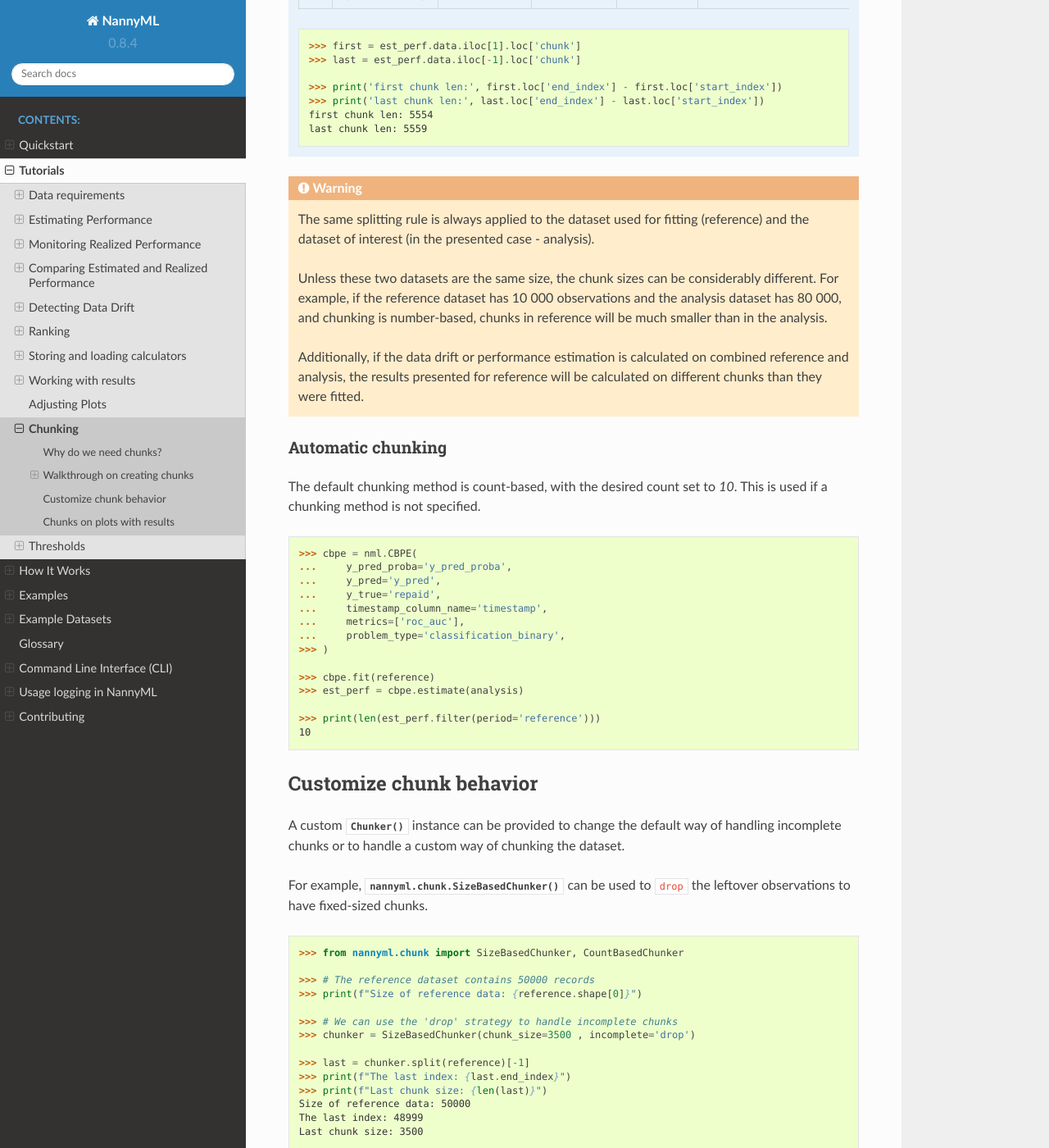
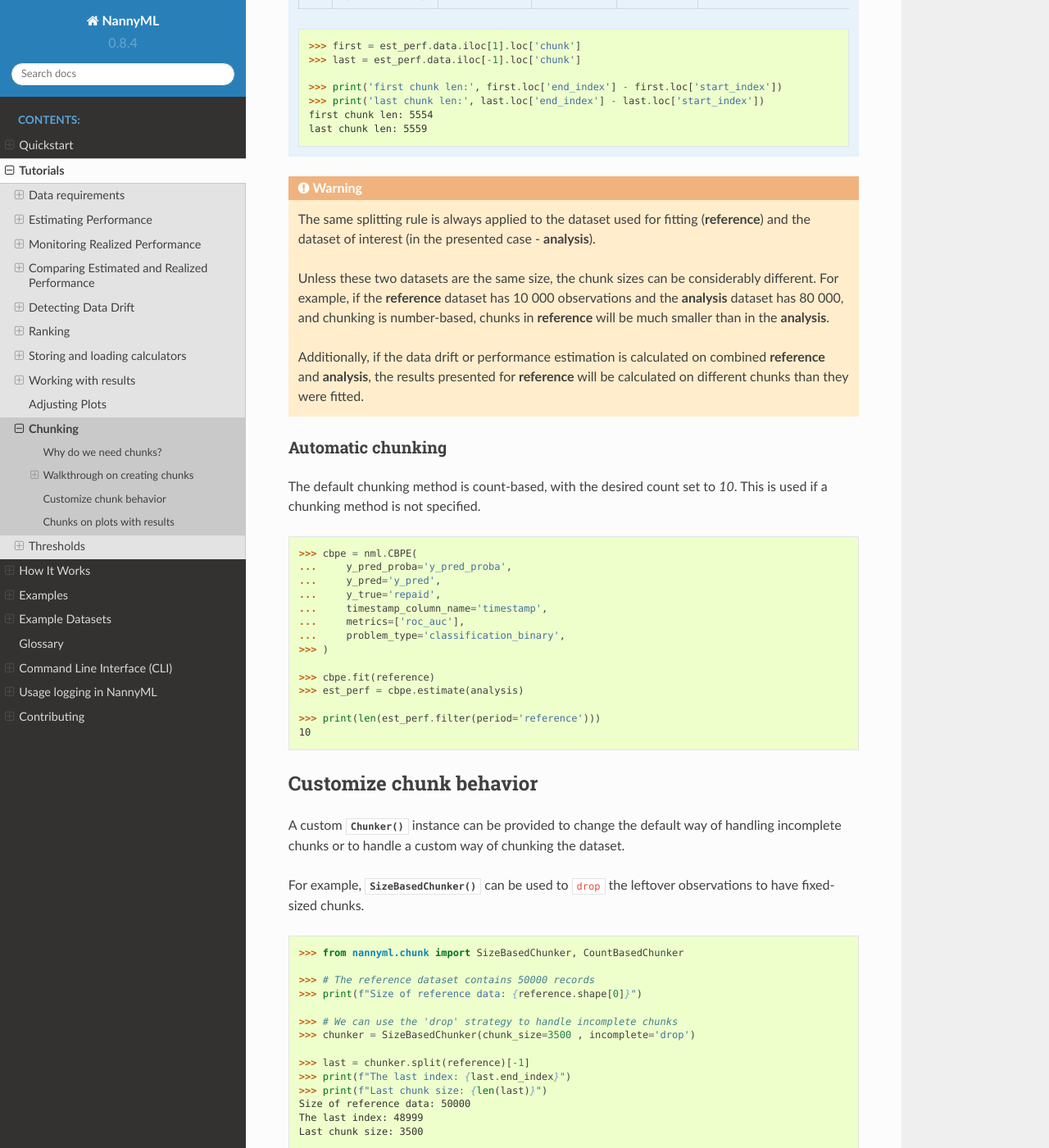
Before and after one commit to NannyML/nannyml, a Sphinx documentation site: the page built from docs/tutorials/chunking.rst, in a window 1280 px wide and 1400 px high, scrolled down 3949 px. Shown: the whole window at 82% size. Built offline with Sphinx 7.4.7 and the Read the Docs theme 2.0.0, drawn with Linux system fonts in a browser that asks for light colours; pages that are not in the unit, such as notebooks, are missing from menus.

Commit message:
fixed method references'

```diff
--- a/docs/tutorials/adjusting_plots.rst
+++ b/docs/tutorials/adjusting_plots.rst
@@ -4,7 +4,7 @@
 Adjusting Plots
 ======================================
 
-NannyML uses Plotly [1]_ to generate figures and returns ``plotly.graph_objs._figure.Figure`` from ``.plot`` methods.
+NannyML uses `Plotly <https://plotly.com/python/>`_ to generate figures and returns `~plotly.graph_objs._figure.Figure` from :meth:`~plot` methods.
 When you need the plot to do something other than the default plotting, e.g., add another curve or indicate a specific
 time period in the figure, you can do this by updating the plot.
 
--- a/docs/tutorials/chunking.rst
+++ b/docs/tutorials/chunking.rst
@@ -143,16 +143,16 @@
         :show_output:
 
 .. warning::
-    The same splitting rule is always applied to the dataset used for fitting (reference) and the dataset of
-    interest (in the presented case - analysis).
+    The same splitting rule is always applied to the dataset used for fitting (**reference**) and the dataset of
+    interest (in the presented case - **analysis**).
 
     Unless these two datasets are the same size, the chunk sizes
-    can be considerably different. For example, if the reference dataset has 10 000 observations and the analysis
-    dataset has 80 000, and chunking is number-based, chunks in reference will be much smaller than in
-    the analysis.
+    can be considerably different. For example, if the **reference** dataset has 10 000 observations and the **analysis**
+    dataset has 80 000, and chunking is number-based, chunks in **reference** will be much smaller than in
+    the **analysis**.
 
     Additionally, if the data drift or performance estimation is calculated on
-    combined reference and analysis, the results presented for reference will be calculated on different
+    combined **reference** and **analysis**, the results presented for **reference** will be calculated on different
     chunks than they were fitted.
 
 Automatic chunking
@@ -175,7 +175,7 @@
 A custom :meth:`~nannyml.chunk.Chunker` instance can be provided to change the default way of handling incomplete chunks
 or to handle a custom way of chunking the dataset.
 
-For example, :meth:`nannyml.chunk.SizeBasedChunker` can be used to ``drop`` the leftover observations to have fixed-sized chunks.
+For example, :meth:`~nannyml.chunk.SizeBasedChunker` can be used to ``drop`` the leftover observations to have fixed-sized chunks.
 
 .. nbimport::
     :path: ./example_notebooks/Tutorial - Chunking.ipynb
--- a/docs/tutorials/detecting_data_drift/multivariate_drift_detection.rst
+++ b/docs/tutorials/detecting_data_drift/multivariate_drift_detection.rst
@@ -54,9 +54,9 @@
 and the timestamp column name. The features can be passed in as a simple list of strings. Alternatively, we can create a list by excluding the columns in the dataframe that are not features,
 and pass them into the argument.
 
-Next, the :meth:`~nannyml.drift.multivariate.data_reconstruction.calculator.DataReconstructionDriftCalculator.fit` method needs to be called on the reference data, which the results will be based on.
+Next, the :meth:`~nannyml.base.AbstractCalculator.fit` method needs to be called on the reference data, which the results will be based on.
 Then the
-:meth:`~nannyml.drift.multivariate.data_reconstruction.calculator.DataReconstructionDriftCalculator.calculate` method will
+:meth:`~nannyml.base.AbstractCalculator.calculate` method will
 calculate the multivariate drift results on the provided data.
 
 .. nbimport::
@@ -75,7 +75,7 @@
 
 Because our synthetic dataset does not have missing values, the results are the same in both cases.
 We can see these results of the data provided to the
-:meth:`~nannyml.drift.multivariate.data_reconstruction.calculator.DataReconstructionDriftCalculator.calculate`
+:meth:`~nannyml.base.AbstractCalculator.calculate`
 method as a dataframe.
 
 .. nbimport::
--- a/docs/tutorials/storing_and_loading_calculators.rst
+++ b/docs/tutorials/storing_and_loading_calculators.rst
@@ -100,9 +100,9 @@
 
 Now we will use the store to load the pre-fitted calculator from the disk. By providing the optional `as_type` parameter,
 we can have the store check the type of the loaded object before returning it. If it is not an instance of `as_type`, the
-:meth:`~nml.io.store.base.Store.load` method will raise a :class:`~nannyml.exceptions.StoreException`.
+:meth:`~nannyml.io.store.base.Store.load` method will raise a :class:`~nannyml.exceptions.StoreException`.
 
-If nothing is found at the given `path`, the :meth:`~nml.io.store.base.Store.load` method will return
+If nothing is found at the given `path`, the :meth:`~nannyml.io.store.base.Store.load` method will return
 `None`.
 
 .. nbimport::
--- a/docs/tutorials/working_with_results.rst
+++ b/docs/tutorials/working_with_results.rst
@@ -129,7 +129,7 @@
     :path: ./example_notebooks/Tutorial - Working with results.ipynb
     :cells: 10
 
-To render it in our notebook we can call the ``show()`` method:
+To render it in our notebook we can call the :meth:`~plotly.graph_objects.Figure.show` method:
 
 .. nbimport::
     :path: ./example_notebooks/Tutorial - Working with results.ipynb
```
Also changed, not shown: other parts of docs/tutorials/adjusting_plots.rst (+0 -2 lines), docs/tutorials/detecting_data_drift/univariate_drift_detection.rst (+6 -7 lines).
